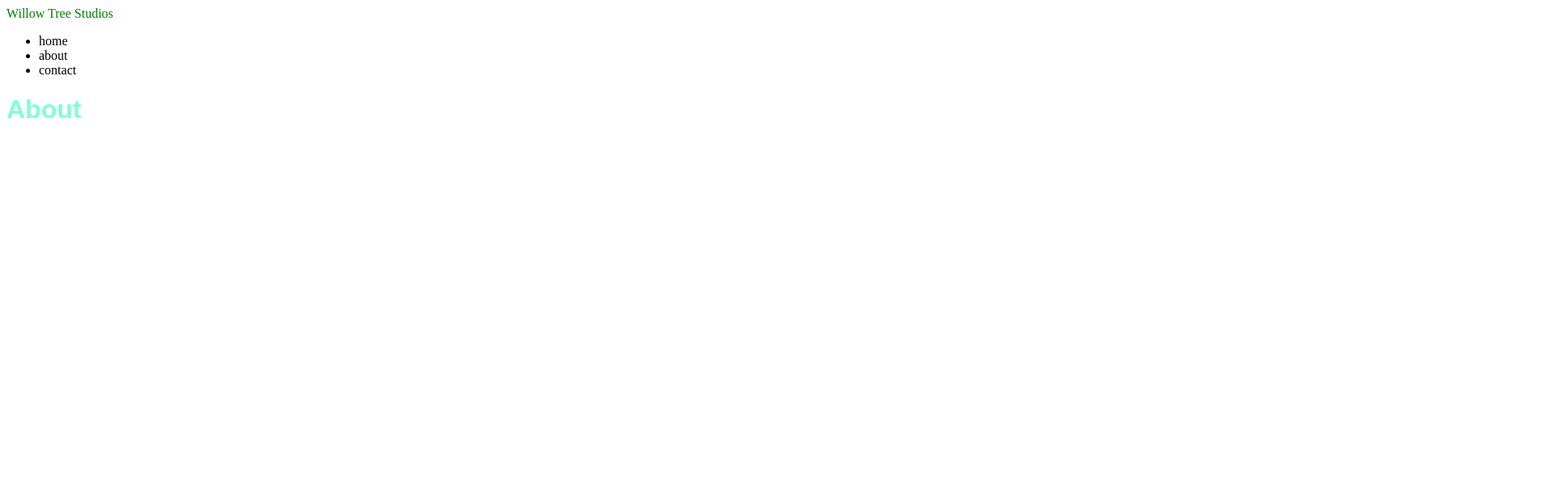
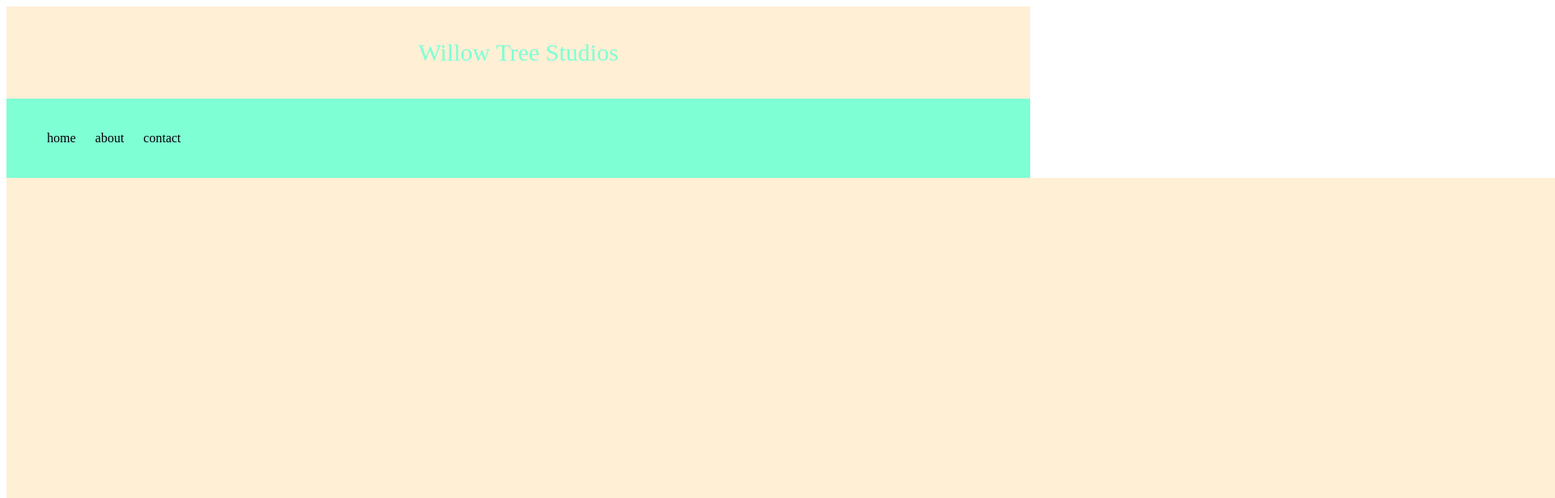
Before and after one commit to harvjones/WillowTree, a plain HTML site: page Static/pages/About.html in a window 1280 px wide. Shown: the top 616 px of the page at 81% size, 1920 px wide, since content can reach past the window. Drawn offline with Linux system fonts and the light colour scheme; files that its build step writes are made by us from their sources.

Commit message:
added css style to header, nav and main

```diff
--- a/Static/styles/style.css
+++ b/Static/styles/style.css
@@ -1,8 +1,37 @@
 header{
+    background-color:papayawhip;
+    color:aquamarine;
+    text-align: center;
+    padding:40px;
+    font-size: 30px;
 
-    color:green;
 }
-h1{
-    color:aquamarine;
-    font-family: Arial, Helvetica, sans-serif;
+nav{
+    background-color: aquamarine;
+    margin: 0;
+    padding:40px;
 }
+
+ul{
+    list-style-type: none;
+    margin:0;
+    padding:0;
+
+}
+li{
+    display:inline;
+    padding:10px;
+    align-items: center;
+}
+main{
+    background-color:papayawhip;
+    padding:1000px;
+
+
+}
+
+
+
+footer{
+
+}
```
